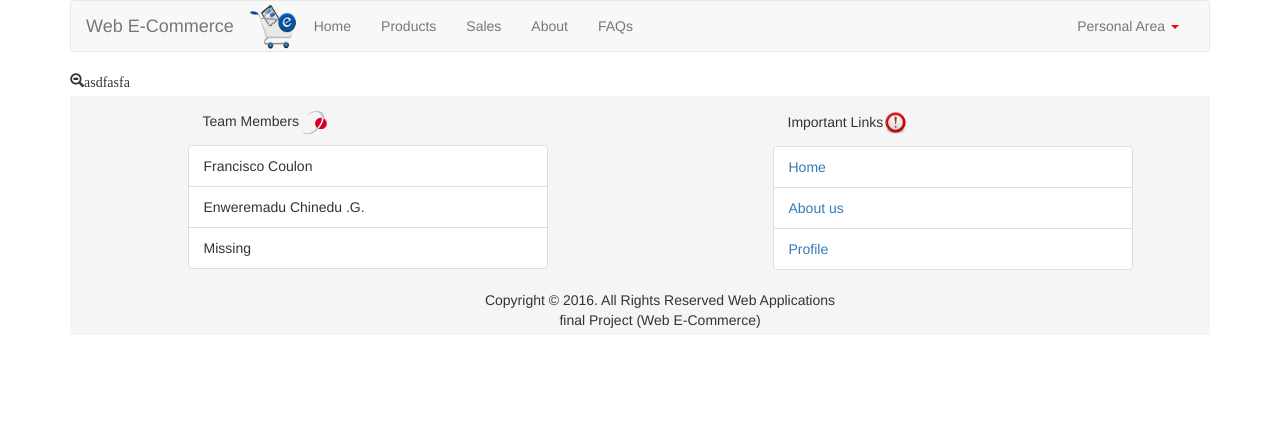
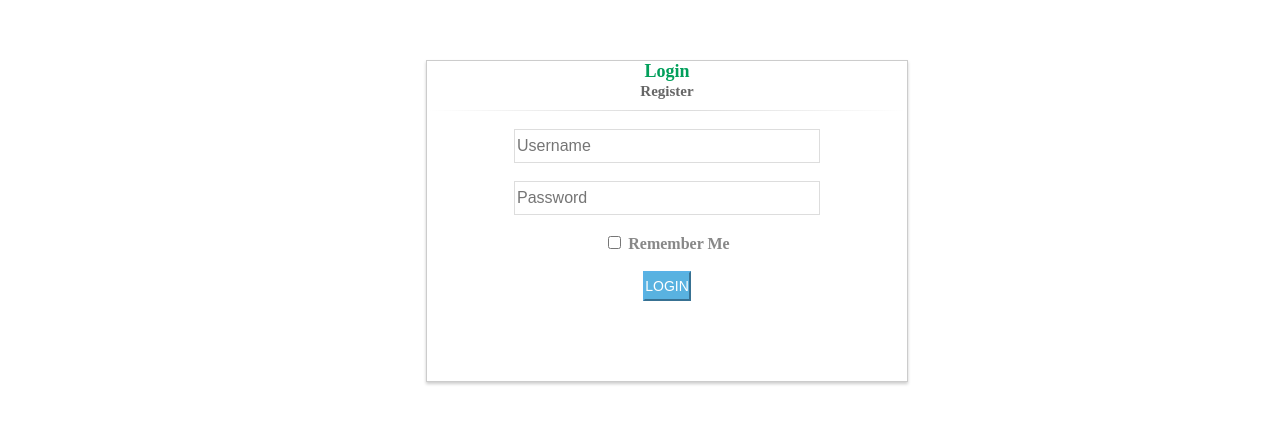
Before and after one commit to javiercoulon/3715ecommerce, a PHP site: page /pages/user/login.php in a window 1280 px wide. Shown: the top 424 px of the page. Run offline with PHP 8.4, Linux system fonts and the light colour scheme; data that the repository does not hold is empty.

Commit message:
details v3

```diff
--- /dev/null
+++ b/web/css/login.css
@@ -0,0 +1,108 @@
+
+div.main-panel{
+	border-width:1px;
+	border-style: solid;
+	border-color: #f2f2f2;
+	position: absolute;
+	width: 480px;
+	height: 320px;
+	z-index: 15;
+	top: 20%;
+	left: 45%;
+	margin: -100px 0 0 -150px;
+	border-color: #ccc;
+	-webkit-box-shadow: 0px 2px 3px 0px rgba(0,0,0,0.2);
+	-moz-box-shadow: 0px 2px 3px 0px rgba(0,0,0,0.2);
+	box-shadow: 0px 2px 3px 0px rgba(0,0,0,0.2);
+
+}
+
+div.panel-heading {
+	color: #00415d;
+	background-color: #fff;
+	border-color: #fff;
+	text-align:center;
+}
+
+.form-group{
+	text-align: center;
+}
+.panel-heading a{
+	text-decoration: none;
+	color: #666;
+	font-weight: bold;
+	font-size: 15px;
+	-webkit-transition: all 0.1s linear;
+	-moz-transition: all 0.1s linear;
+	transition: all 0.1s linear;
+}
+
+
+.panel-heading a.active{
+	color: #029f5b;
+	font-size: 18px;
+}
+
+.panel-heading hr{
+	margin-top: 10px;
+	margin-bottom: 0px;
+	clear: both;
+	border: 0;
+	height: 1px;
+	background-image: -webkit-linear-gradient(left,rgba(0, 0, 0, 0),rgba(0, 0, 0, 0.15),rgba(0, 0, 0, 0));
+	background-image: -moz-linear-gradient(left,rgba(0,0,0,0),rgba(0,0,0,0.15),rgba(0,0,0,0));
+	background-image: -ms-linear-gradient(left,rgba(0,0,0,0),rgba(0,0,0,0.15),rgba(0,0,0,0));
+	background-image: -o-linear-gradient(left,rgba(0,0,0,0),rgba(0,0,0,0.15),rgba(0,0,0,0));
+}
+
+.main-panel input[type="text"],.main-panel input[type="email"],.main-panel input[type="password"] {
+	height: 30px;
+	width: 300px;
+	border: 1px solid #ddd;
+	font-size: 16px;
+	-webkit-transition: all 0.1s linear;
+	-moz-transition: all 0.1s linear;
+	transition: all 0.1s linear;
+}
+
+
+.main-panel input:hover,
+.main-panel input:focus {
+	outline:none;
+	-webkit-box-shadow: none;
+	-moz-box-shadow: none;
+	box-shadow: none;
+	border-color: #ccc;
+}
+
+.btn-login {
+	background-color: #59B2E0;
+	outline: none;
+	color: #fff;
+	font-size: 14px;
+	height: auto;
+	font-weight: normal;
+	padding: 5px 0;
+	text-transform: uppercase;
+	border-color: #59B2E6;
+}
+.btn-login:hover,
+.btn-login:focus {
+	color: #fff;
+	background-color: #53A3CD;
+	border-color: #53A3CD;
+}
+
+.forgot-password {
+	text-decoration: underline;
+	color: #888;
+}
+.forgot-password:hover,
+.forgot-password:focus {
+	text-decoration: underline;
+	color: #666;
+}
+
+.form-controlcheck {
+	color: #888;
+}
--- a/web/pages/user/login.php
+++ b/web/pages/user/login.php
@@ -1,14 +1,91 @@
 <?php
-	require_once "../../resources/constants.php";
-	$PAGE_TITLE="Login";//actual title
-	$PAGE_CSSs=array("login.css","another.css");//your needed css
-	$PAGE_JSs=array("login.js");// your needed js
+    require_once '../../resources/constants.php';
+?>
+<!DOCTYPE html>
+<html>
+    <head>
+        <link rel="stylesheet" type="text/css" href="../../css/login.css" />
+        <meta charset="UTF-8">
+        <title>Ecommerce | Login</title>
+    </head>
+    <body>
+        <div class="main-panel">
+            <div class="panel-heading">
+                <div class="row">
+                    <div class="col-md-6">
+                        <a href="#" class="active" id="login-form-link">Login</a>
+                    </div>
+                    <div class="col-md-6">
+                        <a href="#" id="register-form-link">Register</a>
+                    </div>
+                </div>
+                <hr>
+            </div>
+            <br>
 
-	include_once $_RESOURCESPATH."template_first.php";
-?>
+            <div class="panel-body">
+                <form action="<?php echo $_SERVERURLROOT.'resources/backend/users/login.php'?>" method="post" id="login" name="login" role="form"
+                      style="display: block">
+                    <div class="form-group">
+                        <input type="email" required="required" name="username" id="username" tabindex="1"
+                               class="form-control" placeholder="Username" />
+                    </div>
+                    <br>
+                    <div class="form-group">
+                        <input type="password" required="required" name="password" id="password" tabindex="2"
+                               class="form-control" placeholder="Password" />
+                    </div>
+                    <br>
+                    <div class="form-controlcheck" style="text-align: center">
+                        <input type="checkbox" name="checkmark" id="checkmark" tabindex="3" />
+                        <label for="checkmark"><b>Remember Me</b></label>
+                    </div>
+                    <br>
+                    <div class="form-group" style="text-align: center">
+                        <div class="row">
+                            <div class="col-sm-6 col-sm-offset-2">
+                                <input type="submit" name="login-submit" id="login-submit"
+                                       tabindex="4" class="form-control btn btn-login" value="LogIn">
+                            </div>
+                        </div>
+                    </div>
+                    <br>
+                </form>
 
-				<span class="glyphicon glyphicon-zoom-out">asdfasfa</span>
 
-<?php
-		include_once $_RESOURCESPATH."template_last.php";
-?>
+                <form id="register-form" action="" method="post" role="form"
+                      style="display: none;">
+                    <div class="form-group">
+                        <input type="text" name="username" id="username" tabindex="1"
+                               class="form-control" value="">
+                    </div>
+                    <div class="form-group">
+                        <input type="email" name="email" id="email" tabindex="1"
+                               class="form-control" placeholder="Email Address" value="">
+                    </div>
+                    <div class="form-group">
+                        <input type="password" name="password" id="password" tabindex="2"
+                               class="form-control" value="">
+                    </div>
+                    <div class="form-group">
+                        <input type="password" name="confirm-password"
+                               id="confirm-password" tabindex="2" class="form-control" value="">
+                    </div>
+                    <div class="form-group">
+                        <div class="row">
+                            <div class="col-sm-6 col-sm-offset-3">
+                                <input type="submit" name="register-submit" id="register-submit"
+                                       tabindex="4" class="form-control btn btn-register"
+                                       value="Register Now">
+                            </div>
+                        </div>
+                    </div>
+                </form>
+
+
+
+            </div>
+
+        </div>
+    </body>
+</html>
--- a/web/resources/footer.php
+++ b/web/resources/footer.php
@@ -10,7 +10,6 @@
                     <ul class="list-group">
                         <li class="list-group-item">Francisco Coulon</li>
                         <li class="list-group-item">Enweremadu Chinedu .G.</li>
-                        <li class="list-group-item">Missing</li>
 
                     </ul>
                 </div>
@@ -20,9 +19,8 @@
                 </div>
                 <div class="foot-links">
                     <ul class="list-group">
-                        <li class="list-group-item"><a href="#">Home</a></li>
-                        <li class="list-group-item"><a href="#">About us</a></li>
-                        <li class="list-group-item"><a href="#">Profile</a></li>
+                        <li class="list-group-item"><a href="<?php echo $_SERVERURLROOT;?>">Home</a></li>
+                        <li class="list-group-item"><a href="<?php echo $_SERVERURLROOT;?>/pages/about.php">About us</a></li>
                     </ul>
                 </div>
             </div>
--- a/web/resources/header.php
+++ b/web/resources/header.php
@@ -23,13 +23,26 @@
                 <ul class="nav navbar-nav navbar-right">
                     <li class="dropdown">
                         <a href="#" class="dropdown-toggle" data-toggle="dropdown" role="button" aria-haspopup="true" aria-expanded="false">Personal Area <span class="caret"></span></a>
+                        <?php
+                            session_start();
+                            if(isset($_SESSION['LOGGED_IN'])&&!empty($_SESSION['LOGGED_IN'])){
+                        ?>
                             <ul class="dropdown-menu">
                                 <li><a href="<?php echo $_SERVERURLROOT.'pages/user/profile.php'?>">Profile</a></li>
                                 <li><a href="<?php echo $_SERVERURLROOT.'pages/sales/mysales.php'?>">My requests</a></li>
                                 <li role="separator" class="divider"></li>
                                 <li class="dropdown-header">Session Options</li>
-                            <li><a href="#">Logout</a></li>
+                                <li><a href="<?php echo $_SERVERURLROOT.'resources/backend/users/logout.php'?>">Logout</a></li>
                             </ul>
+                        <?php
+                            }else{
+                        ?>
+                             <ul class="dropdown-menu">
+                                <li><a href="<?php echo $_SERVERURLROOT.'pages/user/login.php'?>">Login</a></li>
+                                <li><a href="<?php echo $_SERVERURLROOT.'pages/user/register.php'?>">Sign up</a></li>
+                            </ul>
+                         <?php }?>
+
                     </li>
                 </ul>
             </div><!--/.nav-collapse -->
```
Also changed, not shown: web/resources/backend/users/login.php (added, +33 -0 lines), web/resources/backend/users/logout.php (added, +11 -0 lines). Lines whose indentation alone changed are shown as unchanged.
